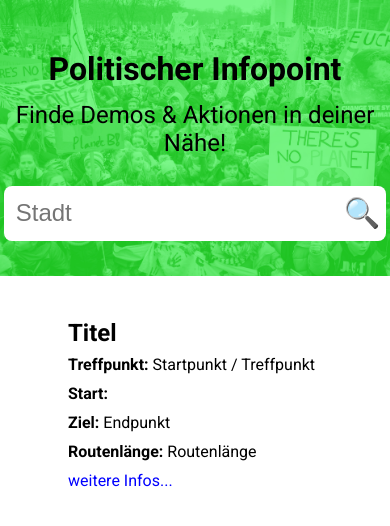
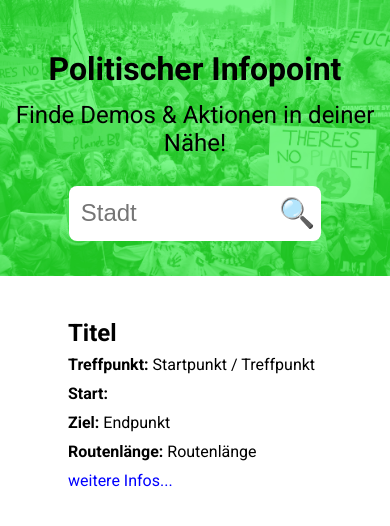
Before and after one commit to Jugendhackt/fff-infopunkt-frontend, a Vue app: page / in a window 390 px wide. Shown: the top 526 px of the page. Built offline with nearby package versions, Linux system fonts and the light colour scheme; no server answers.

Commit message:
fixed mobile search box width

```diff
--- a/src/components/SearchBox.vue
+++ b/src/components/SearchBox.vue
@@ -57,8 +57,16 @@ input {
     padding: 4px 12px;
     border-radius: 8px 0px 0px 8px;
     border: none;
+    min-width: 340px;
 }
-
+@media screen and (max-width: 440px) {
+    .inline {
+	max-width: 260px;
+    }
+    input {
+        min-width: 180px;
+    }
+}
 input:focus, button:focus {
     outline: none;
 }
```
